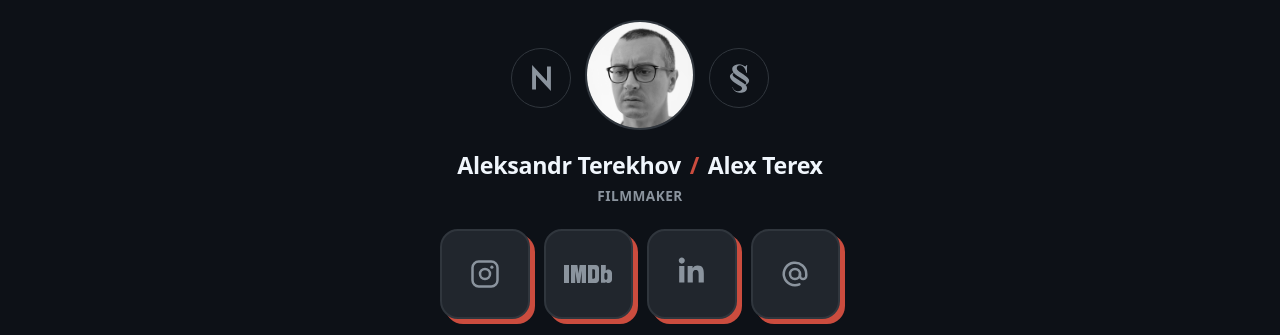
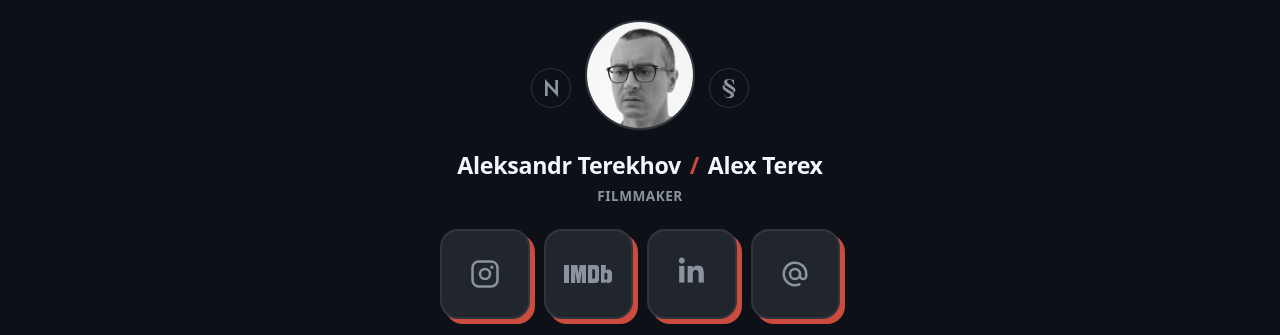
Before and after one commit to archaeoterex/archaeoterex.github.io, a plain HTML site: page index.html in a window 1280 px wide. Shown: the top 335 px of the page. Drawn offline with Linux system fonts and the light colour scheme.

Commit message:
Update site via control panel

```diff
--- a/index.html
+++ b/index.html
@@ -95,8 +95,8 @@
         .btn-side {
             position: absolute;
             bottom: 22px;
-            width: 60px;
-            height: 60px;
+            width: 40px;
+            height: 40px;
             border-radius: 50%;
             background-color: transparent;
             border: 1px solid var(--border-color);
@@ -168,15 +168,15 @@
         }
 
         .icon-side {
-            width: 21px;
-            height: 31px;
+            width: 14px;
+            height: 21px;
             display: block;
             pointer-events: none;
         }
 
         .icon-nebula {
-            width: 19px;
-            height: 26px;
+            width: 13px;
+            height: 18px;
             display: block;
             pointer-events: none;
         }
```
